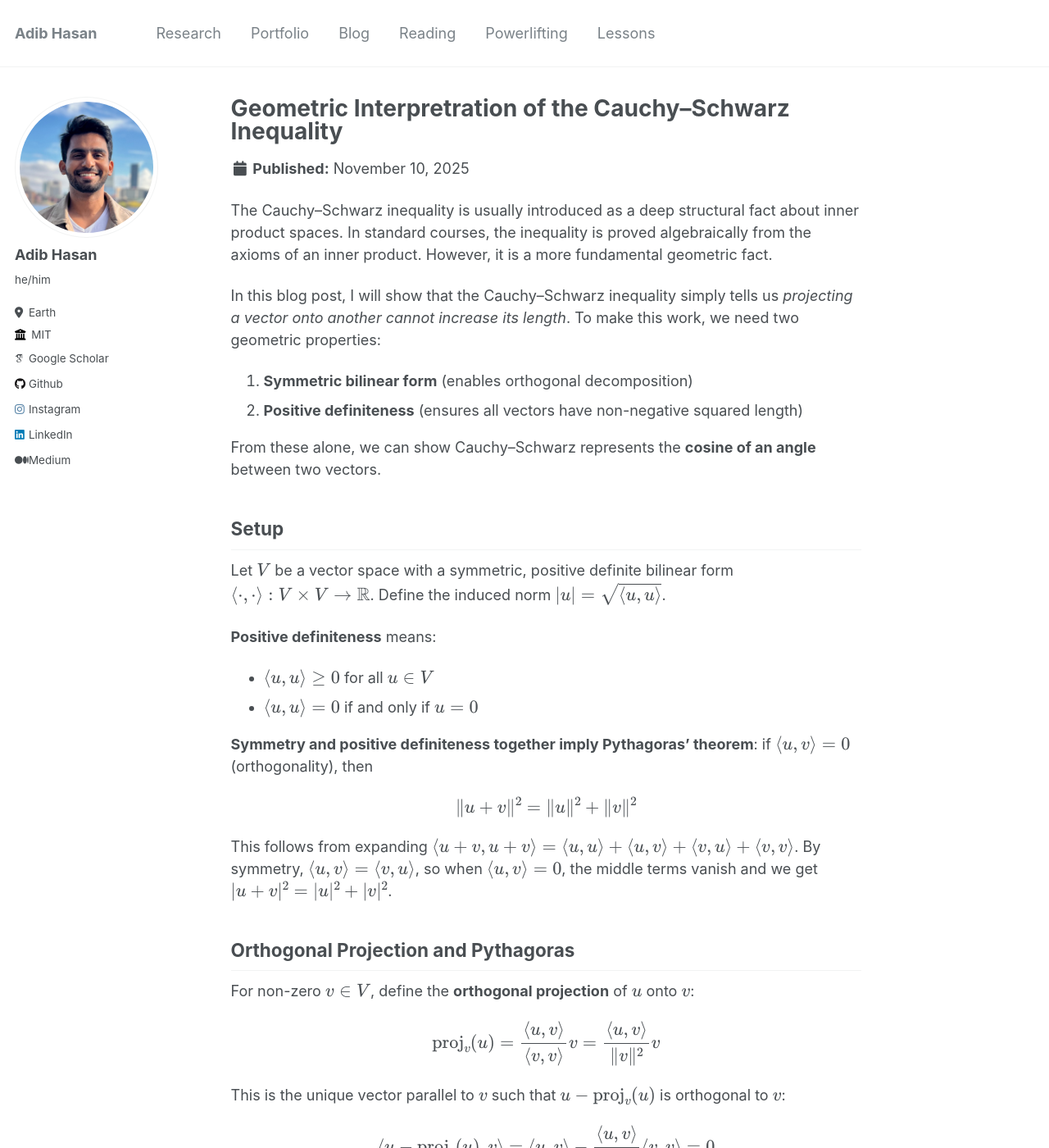
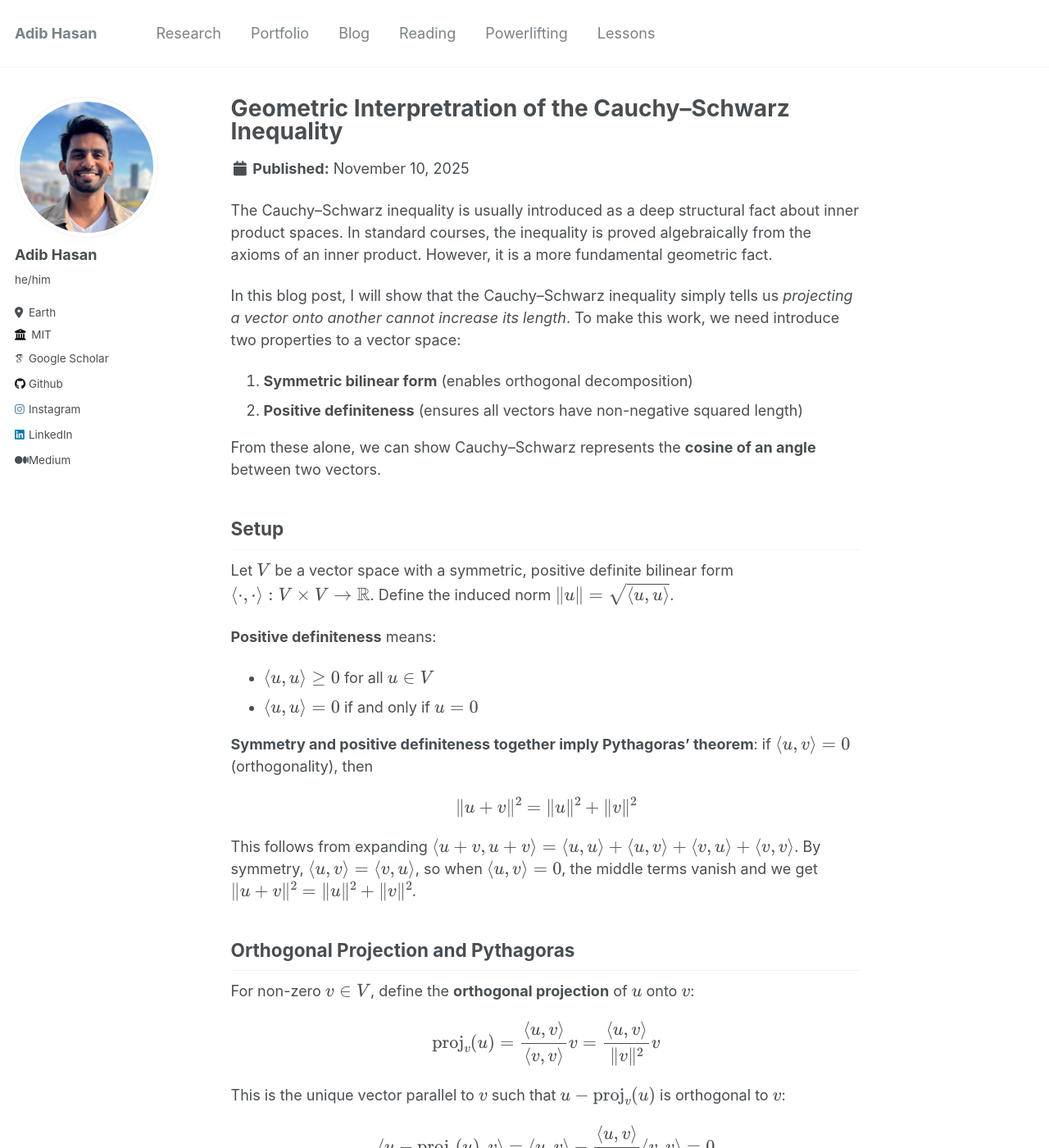
Before and after one commit to Neehan/neehan.github.io, a Jekyll site: the page built from _blog/cauchy-geometry.md, in a window 1280 px wide and 1400 px high. Shown: the whole window at 82% size. Built offline with Jekyll 4.4.1, drawn with Linux system fonts in a browser that asks for light colours; some web fonts are replaced; some of the changed text lies outside the part shown.

Commit message:
updated blogpost

```diff
--- a/_blog/cauchy-geometry.md
+++ b/_blog/cauchy-geometry.md
@@ -9,7 +9,7 @@ tags:
 
 The Cauchy–Schwarz inequality is usually introduced as a deep structural fact about inner product spaces. In standard courses, the inequality is proved algebraically from the axioms of an inner product. However, it is a more fundamental geometric fact.
 
-In this blog post, I will show that the Cauchy–Schwarz inequality simply tells us *projecting a vector onto another cannot increase its length*. To make this work, we need two geometric properties:
+In this blog post, I will show that the Cauchy–Schwarz inequality simply tells us *projecting a vector onto another cannot increase its length*. To make this work, we need introduce two properties to a vector space:
 1. **Symmetric bilinear form** (enables orthogonal decomposition)
 2. **Positive definiteness** (ensures all vectors have non-negative squared length)
 
@@ -17,7 +17,7 @@ From these alone, we can show Cauchy–Schwarz represents the **cosine of an ang
 
 ## Setup
 
-Let $V$ be a vector space with a symmetric, positive definite bilinear form $\langle \cdot, \cdot \rangle : V \times V \to \mathbb{R}$. Define the induced norm $\|u\| = \sqrt{\langle u, u \rangle}$.
+Let $V$ be a vector space with a symmetric, positive definite bilinear form $\langle \cdot, \cdot \rangle : V \times V \to \mathbb{R}$. Define the induced norm $\\|u\\| = \sqrt{\langle u, u \rangle}$.
 
 **Positive definiteness** means:
 - $\langle u, u \rangle \geq 0$ for all $u \in V$
@@ -29,7 +29,7 @@ $$
 \|u + v\|^2 = \|u\|^2 + \|v\|^2
 $$
 
-This follows from expanding $\langle u+v, u+v \rangle = \langle u,u \rangle + \langle u,v \rangle + \langle v,u \rangle + \langle v,v \rangle$. By symmetry, $\langle u,v \rangle = \langle v,u \rangle$, so when $\langle u,v \rangle = 0$, the middle terms vanish and we get $\|u+v\|^2 = \|u\|^2 + \|v\|^2$.
+This follows from expanding $\langle u+v, u+v \rangle = \langle u,u \rangle + \langle u,v \rangle + \langle v,u \rangle + \langle v,v \rangle$. By symmetry, $\langle u,v \rangle = \langle v,u \rangle$, so when $\langle u,v \rangle = 0$, the middle terms vanish and we get $\\|u+v\\|^2 = \\|u\\|^2 + \\|v\\|^2$.
 
 ## Orthogonal Projection and Pythagoras
 
@@ -59,7 +59,7 @@ $$
 
 ## Deriving Cauchy–Schwarz
 
-By **positive definiteness**, $\|u - \text{proj}_v(u)\|^2 \geq 0$, so:
+By **positive definiteness**, $\\|u - \text{proj}_v(u)\\|^2 \geq 0$, so:
 
 $$
 \|u\|^2 \geq \|\text{proj}_v(u)\|^2
@@ -89,7 +89,7 @@ $$
 |\langle u, v \rangle| \leq \|u\| \|v\|
 $$
 
-**Equality holds** if and only if $u - \text{proj}_v(u) = 0$, meaning $u$ is parallel to $v$.
+**Equality holds** if and only if $u - \text{proj}\_v(u) = 0$, meaning $u$ is parallel to $v$.
 
 ## The Cosine Interpretation
 
@@ -125,7 +125,7 @@ $$
 \langle u, v \rangle = \|u\| \|v\| \cos \theta
 $$
 
-This is the **law of cosines** in its inner product form. The bilinear form measures the "alignment" between vectors where the angle can be 0 (parallel), $\pi/2$ (orthogonal), or $\pi$ (anti-parallel).
+This is the **law of cosines** in its inner product form. The bilinear form measures the "alignment" between vectors where the angle can be 0 (parallel), $\\pi/2$ (orthogonal), or $\\pi$ (anti-parallel).
 
 ## Implications
 * If $u$ and $v$ have zero mean, then:
@@ -134,7 +134,7 @@ $$
 $$
 is the **Pearson correlation coefficient** between $u$ and $v$.
 
-* The Cauchy–Schwarz inequality becomes an equality when $u - \text{proj}_v(u) = 0$, i.e., when $u$ is parallel to $v$ (or anti-parallel). This happens when:
+* The Cauchy–Schwarz inequality becomes an equality when $u - \text{proj}\_v(u) = 0$, i.e., when $u$ is parallel to $v$ (or anti-parallel). This happens when:
 - $\cos \theta \approx 1$ (high positive correlation), the vectors are nearly parallel and the bound is nearly saturated
 - $\cos \theta \approx -1$ (high negative correlation), the vectors are nearly anti-parallel and the bound is nearly saturated
 
```
